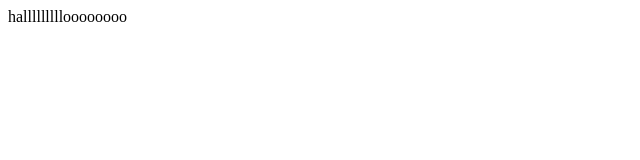
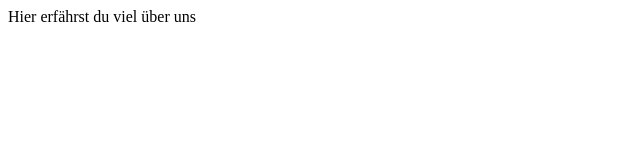
Before and after one commit to Katzencleo123/Katzencleo123.github.io, a plain HTML site: page index copy.html in a window 1280 px wide. Shown: the full height of the page, 0-640 px from the left. Drawn offline with Linux system fonts and the light colour scheme.

Commit message:
Text eingefügt

```diff
--- a/index copy.html
+++ b/index copy.html
@@ -1,6 +1,6 @@
 <html>
     <head>
-hallllllllloooooooo
+Hier erfährst du viel über uns
 
     <body>
 
```
